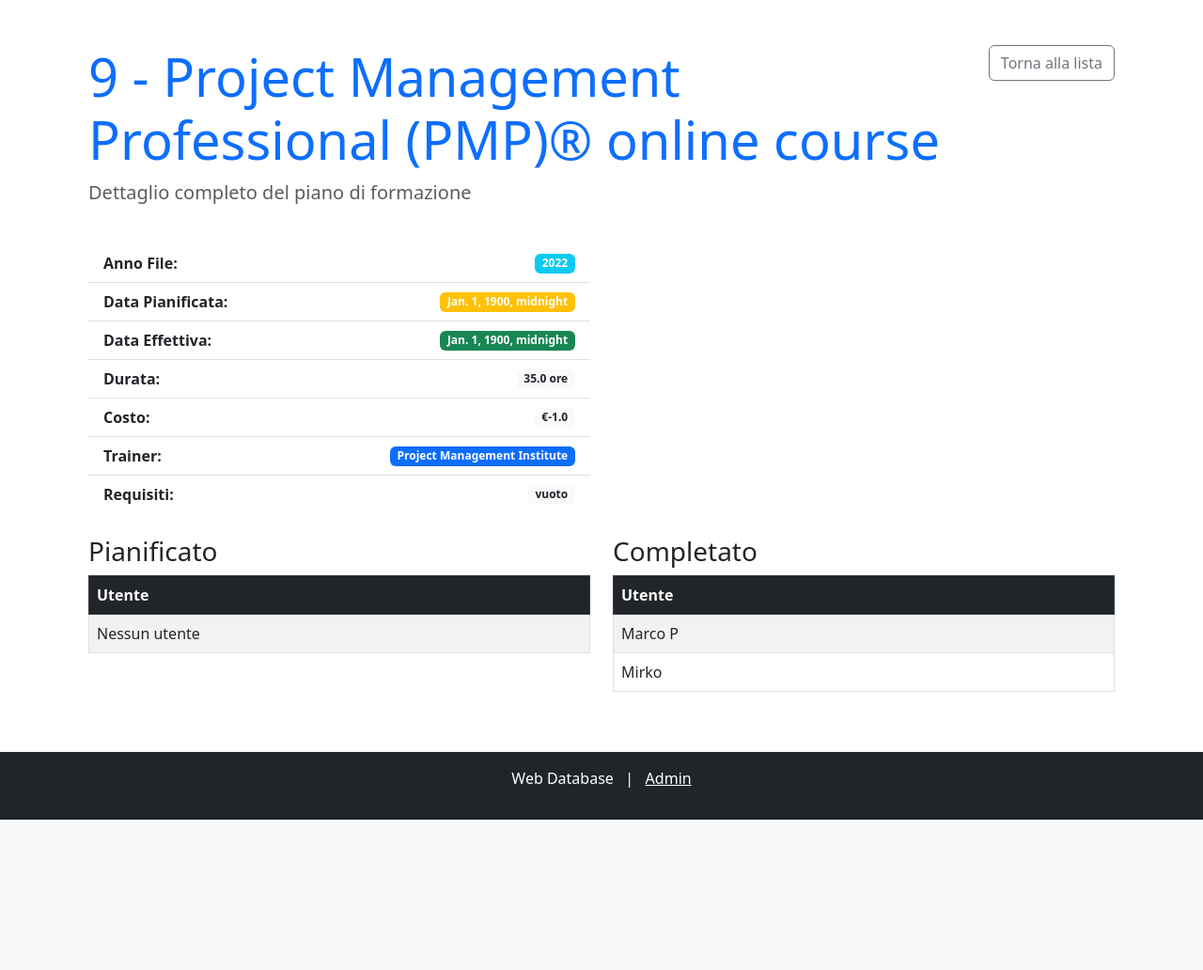
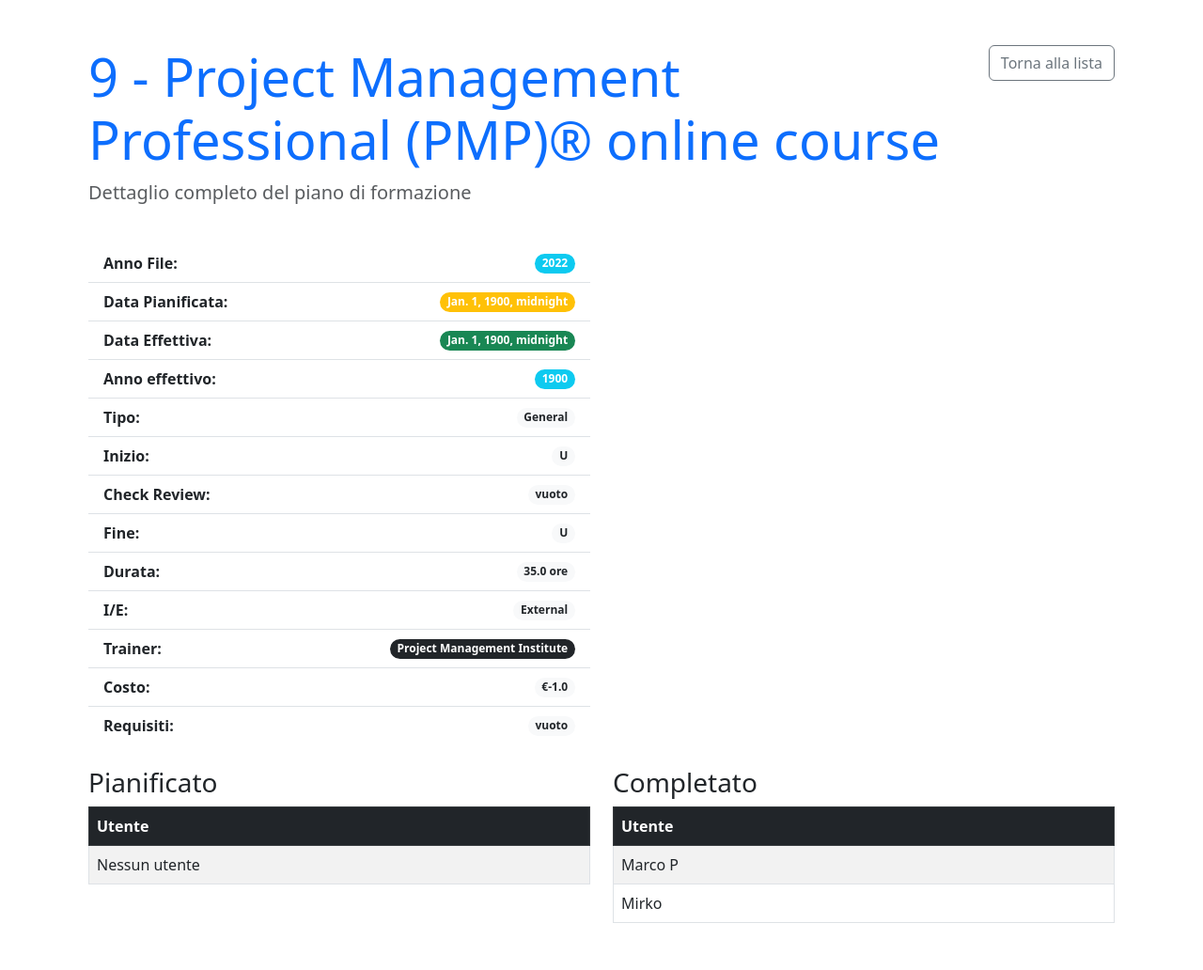
Before and after one commit to karim1655/Web_DB_Project, a Django app: page /trainingplandetail/1/ in a window 1280 px wide. Shown: the part 56-1088 px from the top of the page at 94% size. Before the commit the page ends 928 px from the top, so only its background shows below. Run offline with Django 5.2, Linux system fonts and the light colour scheme; data comes from the database, SQL or seed files in the repository.

Commit message:
Style changes in the templates

```diff
--- a/web_app/templates/web_app/training_plan_detail.html
+++ b/web_app/templates/web_app/training_plan_detail.html
@@ -7,7 +7,7 @@
         <!-- Intestazione della pagina -->
         <div class="d-flex justify-content-between align-items-start mb-4">
             <div class="flex-grow-1" style="max-width: calc(100% - 150px);">
-                <h1 class="display-4 text-primary" style="white-space: normal; word-wrap: break-word;">{{ training_plan.course_n }} - {{ training_plan.course }}</h1>
+                <h2 class="display-4 text-primary" style="white-space: normal; word-wrap: break-word;">{{ training_plan.course_n }} - {{ training_plan.course }}</h2>
                 <p class="lead text-muted">Dettaglio completo del piano di formazione</p>
             </div>
             <!-- Pulsante per tornare alla listview -->
@@ -22,31 +22,55 @@
                 <ul class="list-group list-group-flush">
                     <li class="list-group-item d-flex justify-content-between align-items-center">
                         <strong>Anno File:</strong>
-                        <span class="badge bg-info">{{ training_plan.file_year }}</span>
+                        <span class="badge rounded-pill bg-info">{{ training_plan.file_year }}</span>
                     </li>
                     <li class="list-group-item d-flex justify-content-between align-items-center">
                         <strong>Data Pianificata:</strong>
-                        <span class="badge bg-warning">{{ training_plan.planned_date }}</span>
+                        <span class="badge rounded-pill bg-warning">{{ training_plan.planned_date }}</span>
                     </li>
                     <li class="list-group-item d-flex justify-content-between align-items-center">
                         <strong>Data Effettiva:</strong>
-                        <span class="badge bg-success">{{ training_plan.effective_date }}</span>
+                        <span class="badge rounded-pill bg-success">{{ training_plan.effective_date }}</span>
+                    </li>
+                    <li class="list-group-item d-flex justify-content-between align-items-center">
+                        <strong>Anno effettivo:</strong>
+                        <span class="badge rounded-pill bg-info">{{ training_plan.effective_year }}</span>
+                    </li>
+                    <li class="list-group-item d-flex justify-content-between align-items-center">
+                        <strong>Tipo:</strong>
+                        <span class="badge rounded-pill bg-light text-dark">{{ training_plan.type }}</span>
+                    </li>
+                    <li class="list-group-item d-flex justify-content-between align-items-center">
+                        <strong>Inizio:</strong>
+                        <span class="badge rounded-pill bg-light text-dark">{{ training_plan.start }}</span>
+                    </li>
+                    <li class="list-group-item d-flex justify-content-between align-items-center">
+                        <strong>Check Review:</strong>
+                        <span class="badge rounded-pill bg-light text-dark">{{ training_plan.check_review }}</span>
+                    </li>
+                    <li class="list-group-item d-flex justify-content-between align-items-center">
+                        <strong>Fine:</strong>
+                        <span class="badge rounded-pill bg-light text-dark">{{ training_plan.end }}</span>
                     </li>
                     <li class="list-group-item d-flex justify-content-between align-items-center">
                         <strong>Durata:</strong>
-                        <span class="badge bg-light text-dark">{{ training_plan.duration }} ore</span>
+                        <span class="badge rounded-pill bg-light text-dark">{{ training_plan.duration }} ore</span>
+                    </li>
+                    <li class="list-group-item d-flex justify-content-between align-items-center">
+                        <strong>I/E:</strong>
+                        <span class="badge rounded-pill bg-light text-dark">{{ training_plan.i_e }}</span>
+                    </li>
+                    <li class="list-group-item d-flex justify-content-between align-items-center">
+                        <strong>Trainer:</strong>
+                        <span class="badge rounded-pill bg-dark">{{ training_plan.trainer }}</span>
                     </li>
                     <li class="list-group-item d-flex justify-content-between align-items-center">
                         <strong>Costo:</strong>
-                        <span class="badge bg-light text-dark">€{{ training_plan.cost }}</span>
-                    </li>
-                    <li class="list-group-item d-flex justify-content-between align-items-center">
-                        <strong>Trainer:</strong>
-                        <span class="badge bg-primary">{{ training_plan.trainer }}</span>
+                        <span class="badge rounded-pill bg-light text-dark">€{{ training_plan.cost }}</span>
                     </li>
                     <li class="list-group-item d-flex justify-content-between align-items-center">
                         <strong>Requisiti:</strong>
-                        <span class="badge bg-light text-dark">{{ training_plan.requirement }}</span>
+                        <span class="badge rounded-pill bg-light text-dark">{{ training_plan.requirement }}</span>
                     </li>
                 </ul>
             </div>
```
Also changed, not shown: web_app/templates/web_app/training_plans_list.html (+5 -5 lines).
